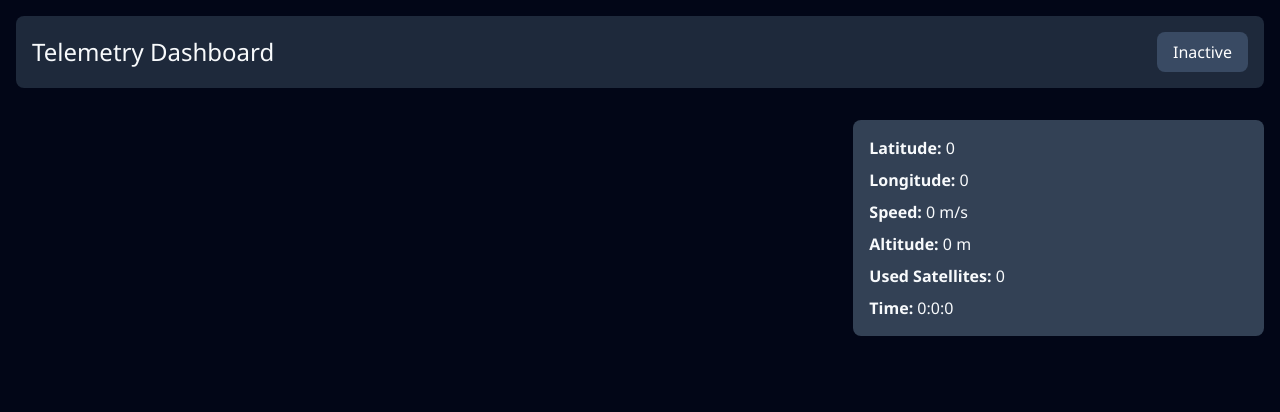
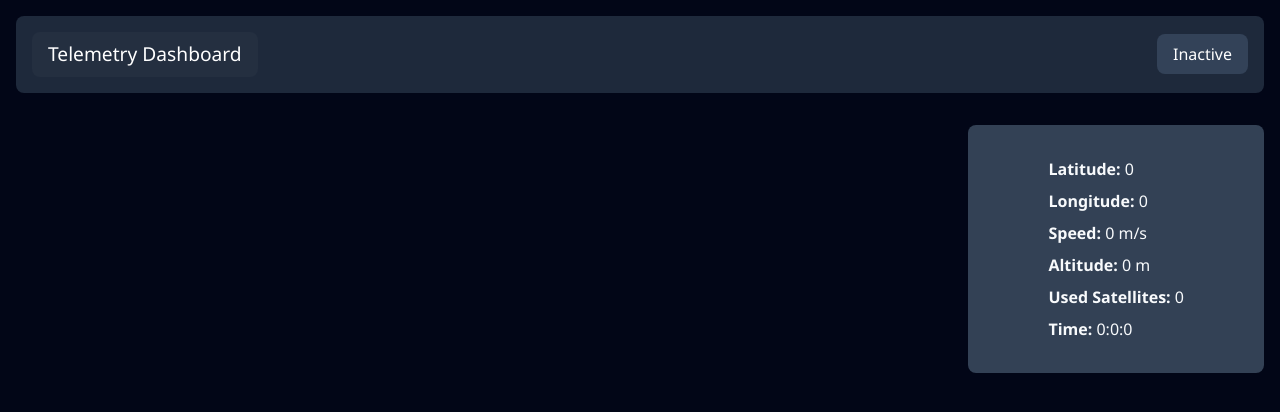
Before and after one commit to Pecs1/ESPWebsite, a SvelteKit app: page / in a window 1280 px wide. Shown: the top 412 px of the page. Built offline with nearby package versions, Linux system fonts and the light colour scheme.

Commit message:
"general-data" doesnt look like shit as much

```diff
--- a/src/routes/+page.svelte
+++ b/src/routes/+page.svelte
@@ -29,10 +29,12 @@
 
 <div class="dashboard-root">
   <div class="navBar">
-    <h1>Telemetry Dashboard</h1>
-    <div class="status-container">
-      <p class="pulse-dot">{isActive ? "Active" : "Inactive"}</p>
-        <span class="disclaimer">Data is fetched automatically every minute</span>
+    <div class="main-title">
+      <h1>Telemetry Dashboard</h1>
+      <span class="disclaimer">Data is fetched automatically every minute</span>
+    </div>
+    <div class="status">{isActive ? "Active" : "Inactive"}
+     <!-- <p class="pulse-dot"></p> -->
     </div>
   </div>
   <div class=data-container>
@@ -62,6 +64,8 @@
     color: #f8fafc;
     font-family: 'Segoe UI', Roboto, sans-serif;
     overflow: hidden;
+    cursor: default;
+    user-select: none;
   }
 
   .dashboard-root {
@@ -82,9 +86,38 @@
     justify-content: space-between;
   }
 
-  .navBar h1 {
-    margin: 0;
-    font-size: 1.5rem;
+  .main-title {
+    background-color: #242f40;
+    color: white;
+    border: none;
+    font-size: 1.2rem;
+    padding: 0.5rem 1rem;
+    border-radius: 0.5rem;
+    cursor: pointer;
+    position: relative;
+    display:inline-flex;
+    align-items: center;
+  }
+
+  .main-title:hover {
+    background-color: #3b4d68;
+  }
+
+  .main-title:hover .disclaimer {
+    max-width: 400px;
+    opacity: 1;
+    margin-left: 10px;
+  }
+
+  .disclaimer {
+    max-width: 0;
+    opacity: 0;
+    font-size: 1rem;
+    overflow: hidden;
+    white-space: nowrap;
+    transition: all 0.4s ease;
+    margin-left: 0;
+    color: aliceblue;
   }
 
   .data-container {
@@ -96,43 +129,31 @@
     margin-top: 1rem;
   }
 
+  .general-data {
+    display: flex;
+    flex-direction: column;
+    gap: 1rem;
+    justify-self: right;
+  }
+
   .data-display {
     background-color: #334155; /* Slate-700 */
     padding: 1rem;
     border-radius: 0.5rem;
     display: grid;
     gap: 0.5rem;
-    justify-content: start;
+    justify-content: center;
+    justify-self: center;
+    max-width: max-content;
+    padding: 2rem 5rem;
   }
 
-  .status-container {
-    background-color: #394a63;
+  .status {
+    background-color: #334258;
     color: white;
     border: none;
     padding: 0.5rem 1rem;
     border-radius: 0.5rem;
-    cursor: pointer;
-    position: relative;
-    display:inline-flex;
-    align-items: center;
-  }
-  .status-container:hover {
-    background-color: #415c85;
   }
 
-  .status-container:hover .disclaimer {
-    max-width: 400px;
-    opacity: 1;
-    margin-left: 10px;
-  }
-
-  .disclaimer {
-    max-width: 0;
-    opacity: 0;
-    overflow: hidden;
-    white-space: nowrap;
-    transition: all 0.4s ease;
-    font-size: 14px;
-    margin-left: 0;
-  }
 </style>
```
